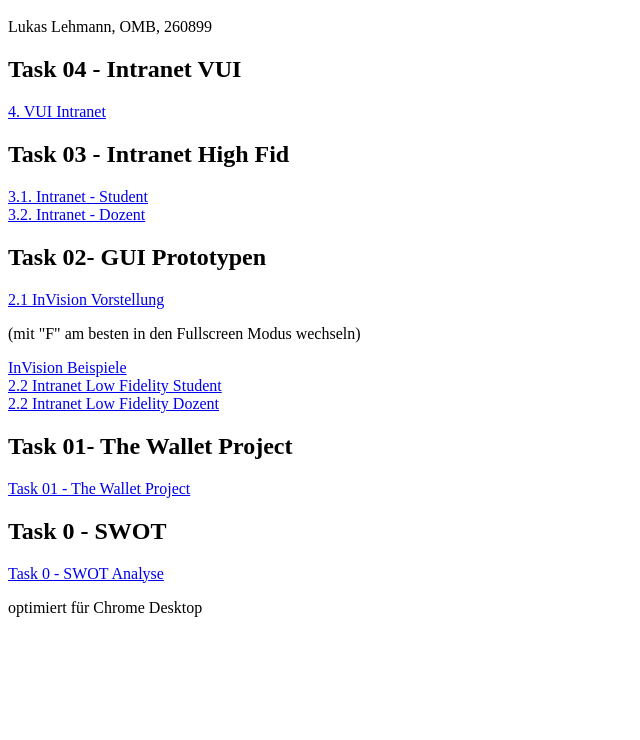
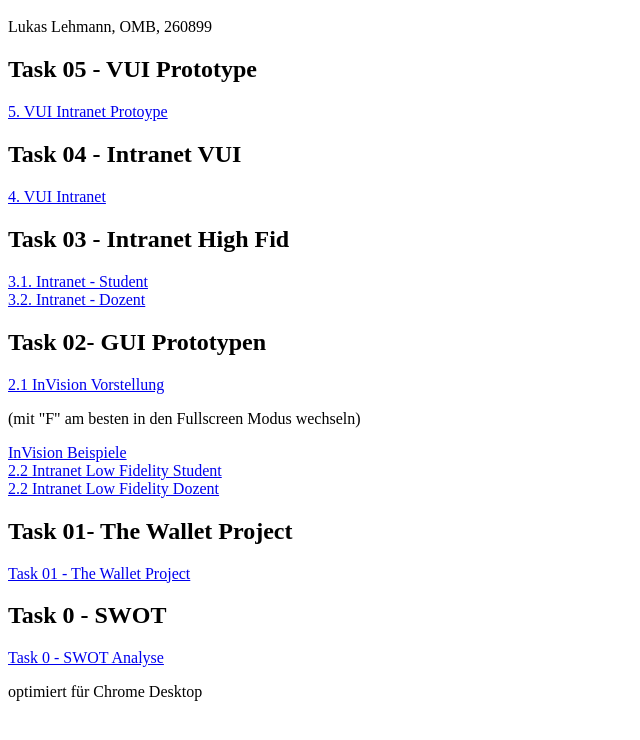
Before and after one commit to lukas-seb-lehmann/IFD-SoSe20, a plain HTML site: page index.html in a window 1280 px wide. Shown: the part 48-788 px from the top of the page, without its empty margins (0-640 px from the left). Drawn offline with Linux system fonts and the light colour scheme.

Commit message:
Update index.html

```diff
--- a/index.html
+++ b/index.html
@@ -1,6 +1,9 @@
 <h1>IFD-WiSe20/21</h1>
 <p>Lukas Lehmann, OMB, 260899</p>
 
+
+<h2>Task 05 - VUI Prototype</h2>
+  <a href="http://interface-design.lukaslehmann-media.de/task5_VUI_Prototype/index.html" target="_blank"> 5. VUI Intranet Protoype </a> <br>
 
  <h2>Task 04 - Intranet VUI</h2>
   <a href="http://interface-design.lukaslehmann-media.de/task4_Intranet_VUI/Task_4_Konzept.html" target="_blank"> 4. VUI Intranet </a> <br>
```
